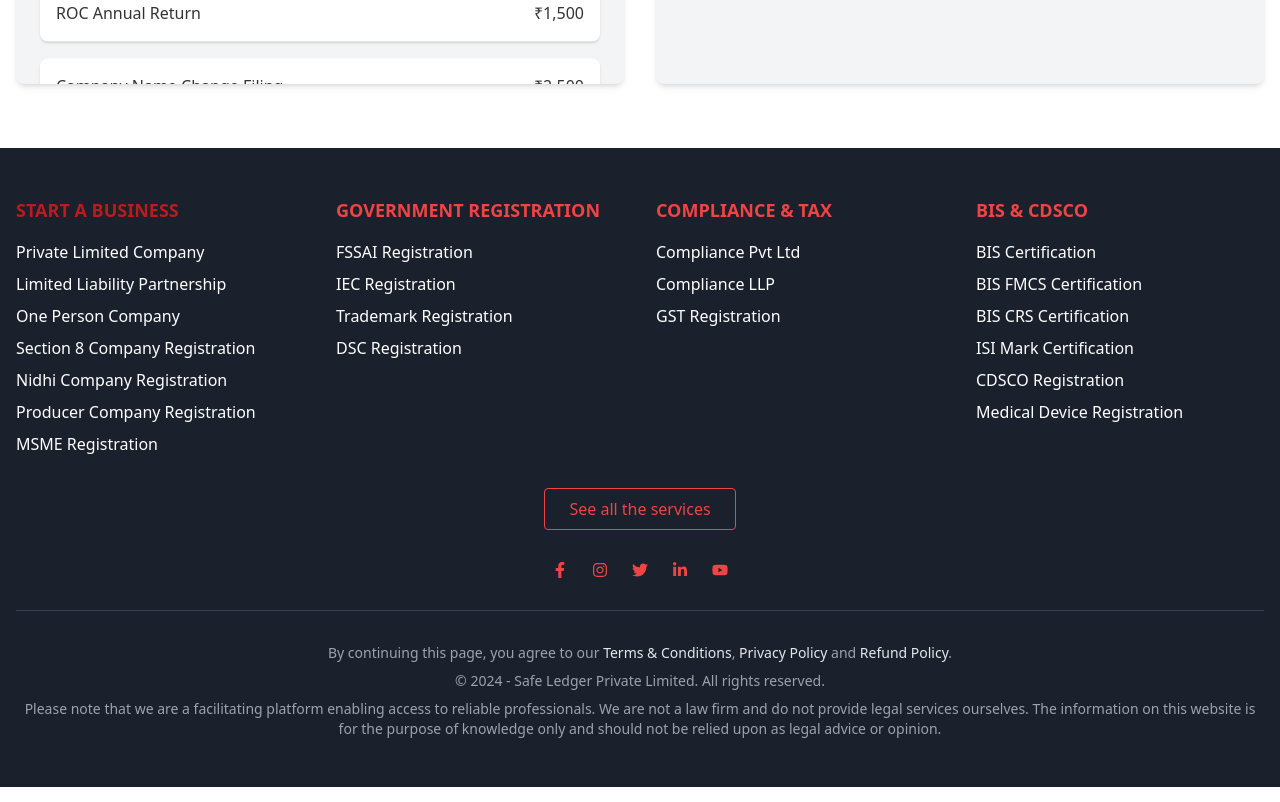
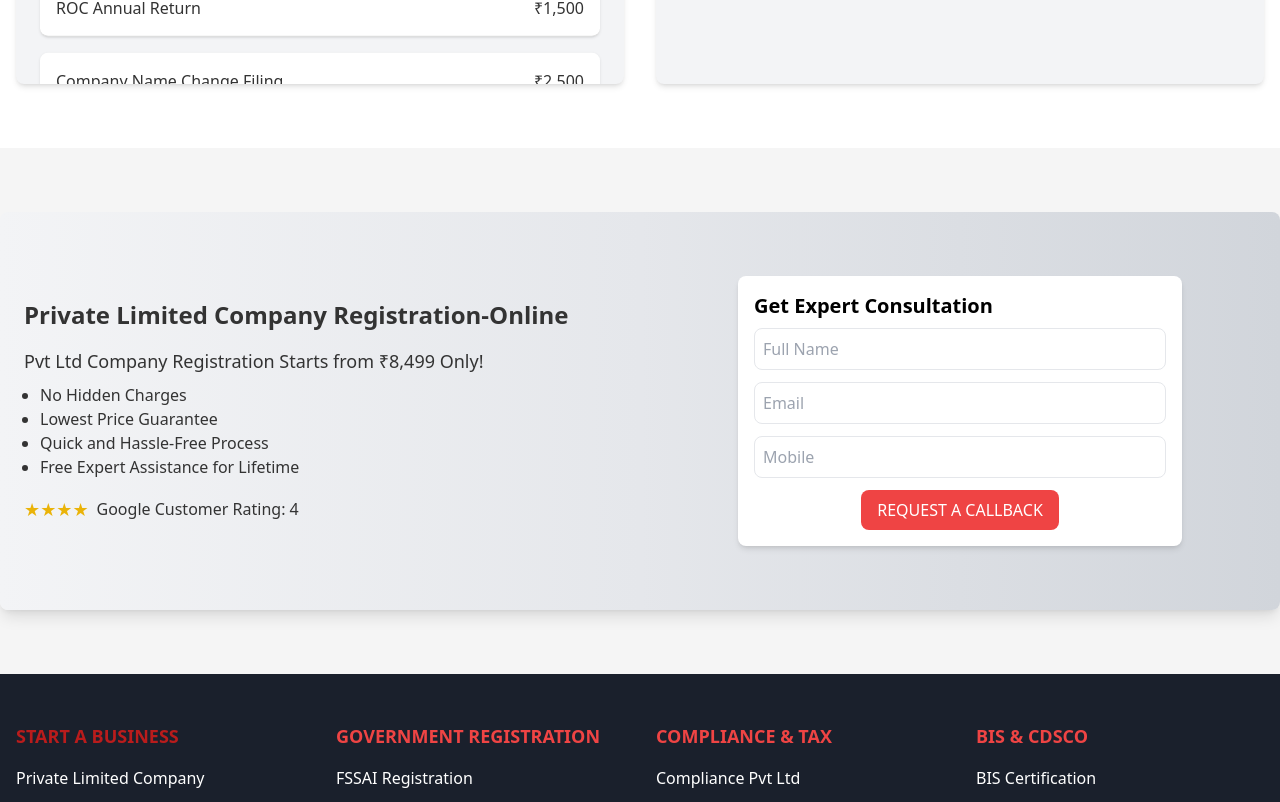
Before and after one commit to Arslaan027/SigmaSolution, a React (Vite) app in the folder client/: page / in a window 1280 px wide. Shown: the part 2672-3474 px from the top of the page. Built offline with nearby package versions, Linux system fonts and the light colour scheme.

Commit message:
New Comp Created

```diff
--- a/client/src/App.jsx
+++ b/client/src/App.jsx
@@ -9,7 +9,7 @@ import Footer from "./Components/Footer/Footer";
 import ComparisonSection from "./Components/Home/ComparisonSection";
 import "slick-carousel/slick/slick.css";
 import "slick-carousel/slick/slick-theme.css";
-
+import Experts from "./Components/Home/Experts";
 
 const App = () => {
   return (
@@ -19,8 +19,8 @@ const App = () => {
       <WhyLegalWiz />
       <Trust />
       <ComparisonSection />
+      <Experts />
       <Footer />
-
     </div>
   );
 };
--- /dev/null
+++ b/client/src/Components/Home/Experts.jsx
@@ -0,0 +1,63 @@
+import React from "react";
+
+const Experts = () => {
+  return (
+    <div className="max-w-7xl mx-auto flex flex-col md:flex-row items-center bg-gradient-to-r from-gray-100 via-gray-200 to-gray-300 p-6 rounded-lg shadow-lg py-16 my-16">
+      {/* Left Section - Text Content */}
+      <div className="flex-1 md:mr-6 order-1 md:order-1 mx-auto">
+        <h2 className="text-2xl font-bold mb-4">
+          Private Limited Company Registration-Online
+        </h2>
+        <p className="text-lg mb-2">
+          Pvt Ltd Company Registration Starts from ₹8,499 Only!
+        </p>
+        <ul className="list-disc ml-4 mb-4">
+          <li>No Hidden Charges</li>
+          <li>Lowest Price Guarantee</li>
+          <li>Quick and Hassle-Free Process</li>
+          <li>Free Expert Assistance for Lifetime</li>
+        </ul>
+        <p className="mt-4 flex items-center">
+          <span className="text-yellow-500 text-lg mr-2">★★★★</span>
+          <span>Google Customer Rating: 4</span>
+        </p>
+      </div>
+
+      {/* Right Section - Form */}
+      <div className="flex-1 mt-6 md:mt-0 md:ml-6 order-2 md:order-2">
+        <div className="bg-white text-black p-4 rounded-lg shadow-md mx-auto w-3/4">
+          <h3 className="text-xl font-semibold mb-2">
+            Get Expert Consultation
+          </h3>
+          <form className="flex flex-col">
+            <input
+              type="text"
+              placeholder="Full Name"
+              className="mb-3 p-2 border rounded-lg focus:outline-none focus:border-blue-500"
+            />
+            <input
+              type="email"
+              placeholder="Email"
+              className="mb-3 p-2 border rounded-lg focus:outline-none focus:border-blue-500"
+            />
+            <input
+              type="text"
+              placeholder="Mobile"
+              className="mb-3 p-2 border rounded-lg focus:outline-none focus:border-blue-500"
+            />
+            <div className="mx-auto">
+              <button
+                type="submit"
+                className="bg-red-500 text-white py-2 px-4 rounded-lg hover:bg-red-600 transition-colors"
+              >
+                REQUEST A CALLBACK
+              </button>
+            </div>
+          </form>
+        </div>
+      </div>
+    </div>
+  );
+};
+
+export default Experts;
--- a/client/src/Components/Home/Trust.jsx
+++ b/client/src/Components/Home/Trust.jsx
@@ -49,7 +49,7 @@ const Trust = () => {
   };
 
   return (
-    <div className="bg-gradient-to-r from-blue-50 via-blue-100 to-blue-200 py-24">
+    <div className="bg-gradient-to-r from-gray-100 via-gray-200 to-gray-300 py-24">
       <div className="max-w-7xl mx-auto px-4">
         <div className="flex flex-col md:flex-row items-center gap-8 md:gap-32">
           {/* Text Content on the Left */}
```
Also changed, not shown: 1 other file (tests, documents, lock files or other folders).
